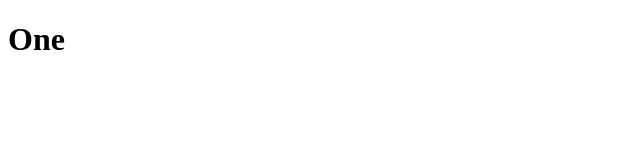
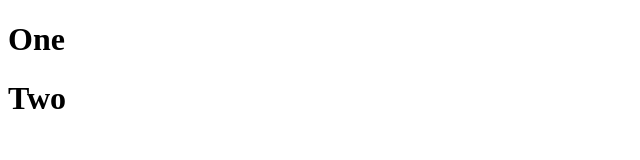
Before and after one commit to TheBlackMonkey/myDontPrivaci, a plain HTML site: page index.html in a window 1280 px wide. Shown: the full height of the page, 0-640 px from the left. Drawn offline with Linux system fonts and the light colour scheme.

Commit message:
Update index.html

```diff
--- a/index.html
+++ b/index.html
@@ -5,6 +5,8 @@
 </head>
 <body>
     <h1>One</h1>
+    <h1>Two</h1>
+
 
 </body>
 </html>
```
